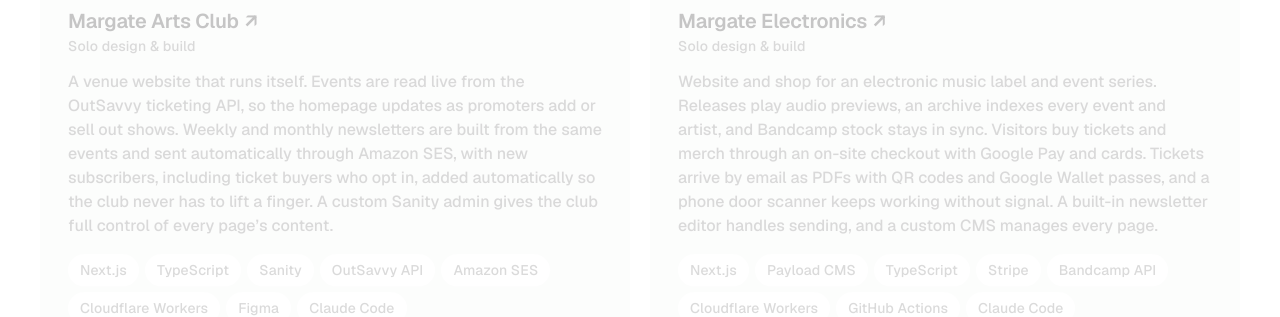
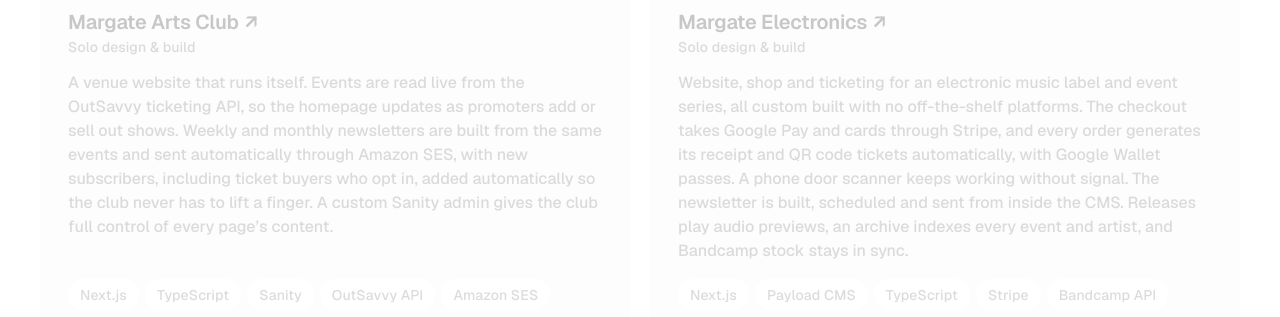
Before and after one commit to tomasjef/dev.portfolio, a Next.js app: page / in a window 1280 px wide. Shown: the part 1095-1412 px from the top of the page. Built offline with nearby package versions, Linux system fonts and the light colour scheme.

Commit message:
Margate Electronics description: custom built shop, tickets, scanner and newsletter

```diff
--- a/src/content.ts
+++ b/src/content.ts
@@ -44,7 +44,7 @@ export const projects: Project[] = [
     url: "https://margate-electronics.org/",
     meta: "Solo design & build, 2026",
     summary:
-      "Website and shop for an electronic music label and event series. Releases play audio previews, an archive indexes every event and artist, and Bandcamp stock stays in sync. Visitors buy tickets and merch through an on-site checkout with Google Pay and cards. Tickets arrive by email as PDFs with QR codes and Google Wallet passes, and a phone door scanner keeps working without signal. A built-in newsletter editor handles sending, and a custom CMS manages every page.",
+      "Website, shop and ticketing for an electronic music label and event series, all custom built with no off-the-shelf platforms. The checkout takes Google Pay and cards through Stripe, and every order generates its receipt and QR code tickets automatically, with Google Wallet passes. A phone door scanner keeps working without signal. The newsletter is built, scheduled and sent from inside the CMS. Releases play audio previews, an archive indexes every event and artist, and Bandcamp stock stays in sync.",
     stack: [
       "Next.js",
       "Payload CMS",
```
